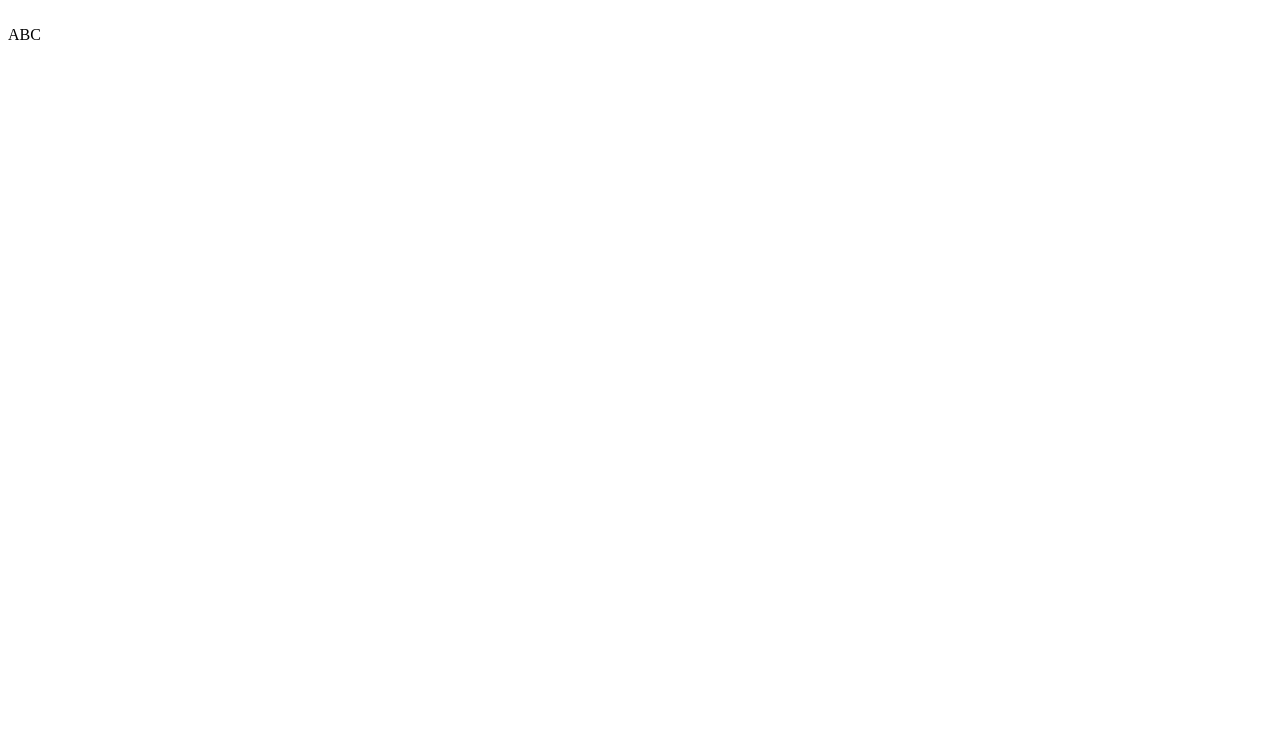
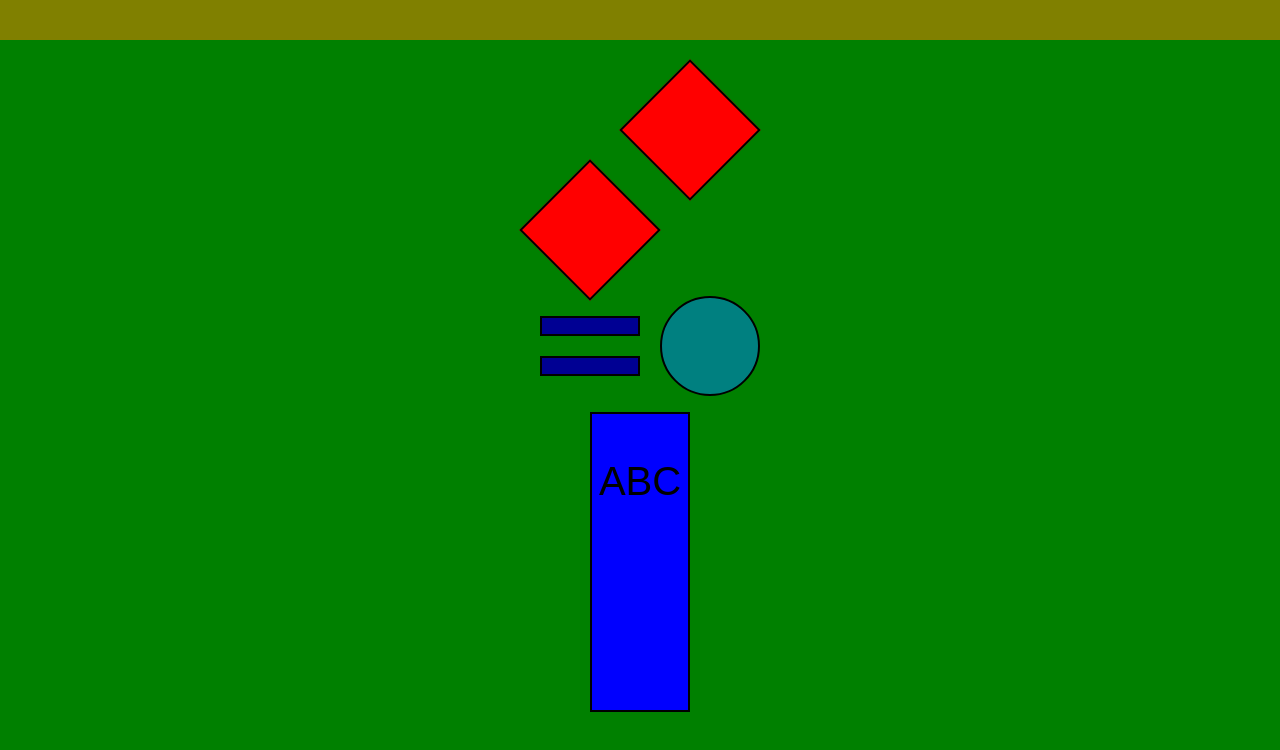
Before and after one commit to alberthoba2/optimo-development, a plain HTML site: page index.html in a window 1280 px wide. Drawn offline with Linux system fonts and the light colour scheme.

Commit message:
decided on a grid-based approach, changed red-square-1 and red-square-2 into a single red-square class

```diff
--- a/index.html
+++ b/index.html
@@ -7,8 +7,8 @@
     <nav></nav>
     <div class="container">
         <div class="red-squares">
-            <div class="red-square-1"></div>
-            <div class="red-square-2"></div>
+            <div class="red-square"></div>
+            <div class="red-square"></div>
         </div>
         <div class="circle-bars">
             <div class="bars">
--- a/style.css
+++ b/style.css
@@ -0,0 +1,60 @@
+*{
+    margin: 0;
+    padding: 0;
+    box-sizing: border-box;
+}
+body{
+    background-color: #008000;
+    overflow: hidden;
+}
+nav{
+    background-color: #808000;
+    height: 5vh;
+    margin-bottom: 5vh;
+}
+.container{
+    display:grid;
+    grid-template-columns: auto;
+    gap: 1em;
+}
+.red-squares{
+    margin:auto
+}
+.red-squares :nth-child(1){
+    margin-left: 100px;
+}
+.red-square{
+    background-color: #ff0000;
+    height: 100px;
+    width: 100px;
+    rotate: 45deg;
+    border: 2px solid black;
+}
+.circle-bars{
+    display: flex;
+    margin: auto;
+}
+.bar{
+    background-color: #000093;
+    height: 20px;
+    width: 100px;
+    margin: 20px;
+    border: 2px solid black;
+}
+.circle{
+    background-color: #008080;
+    height: 100px;
+    width: 100px;
+    border-radius: 50%;
+    border: 2px solid black;
+}
+.tall-rectangle{
+    margin: auto;
+    background-color: #0000ff;
+    height: 300px;
+    width: 100px;
+    text-align: center;
+    font-size: 40px;
+    font-family: Arial;
+    border: 2px solid black;
+}
```
